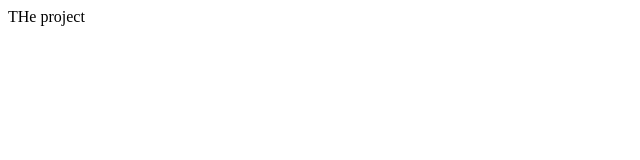
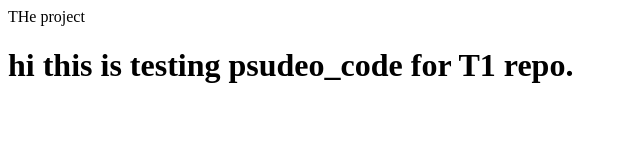
Before and after one commit to visuworld/T1, a plain HTML site: page index.html in a window 1280 px wide. Shown: the whole page, without its empty margins (0-640 px from the left). Drawn offline with Linux system fonts and the light colour scheme.

Commit message:
h1 added

```diff
--- a/index.html
+++ b/index.html
@@ -8,5 +8,6 @@
 </head>
 <body>
     THe project
+    <H1>hi this is testing psudeo_code for T1 repo.</H1>
 </body>
 </html>
```
